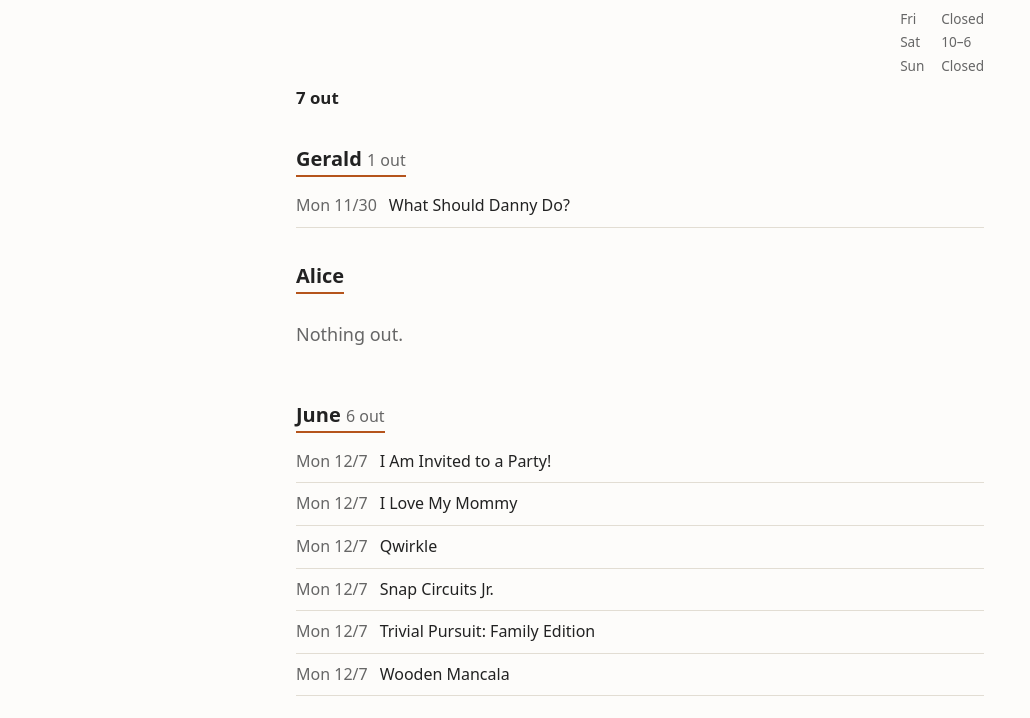
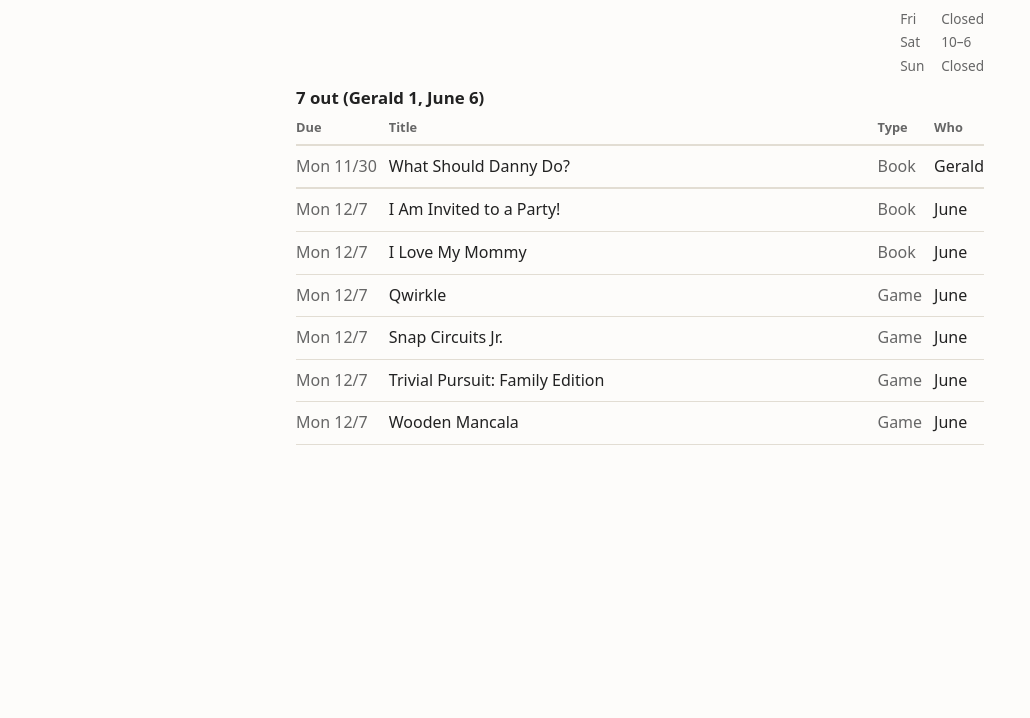
Before and after one commit to GeraldMillerGH/GeraldMillerGH.github.io, a plain HTML site: page library/index.html in a window 1280 px wide. Shown: the part 186-904 px from the top of the page, without its empty margins (0-1030 px from the left). After the commit the page ends 800 px from the top, so only its background shows below. Drawn offline with Linux system fonts and the light colour scheme.

Commit message:
Library page: single table of everything out (due, title, type, who)
Co-Authored-By: Claude Opus 5.5 <noreply@anthropic.com>
Claude-Session: https://claude.ai/code/session_01SG4CqmbeC6ad4JZiCFsL5t

```diff
--- a/library/index.html
+++ b/library/index.html
@@ -14,10 +14,15 @@ table.hours tr.today td:first-child::before{content:"\25B8 ";color:var(--accent)
 .summary{font-size:1.05rem;font-weight:600;margin:.4em 0 0}
 h2 .count{color:var(--muted);font-weight:400;font-size:1rem}
 table.books{width:100%;border-collapse:collapse;font-size:1rem}
+@media (max-width:480px){table.books{font-size:.92rem}table.books td{padding:7px 4px}}
+table.books th{text-align:left;font-size:.8rem;font-weight:600;color:var(--muted);padding:6px;border-bottom:2px solid var(--line)}
 table.books td{padding:8px 6px;border-bottom:1px solid var(--line);vertical-align:top}
-table.books td.due{white-space:nowrap;color:var(--muted);width:1%;padding-left:0}
-table.books td.flag{width:1%;white-space:nowrap;text-align:right;padding-right:0}
-.tag.late{background:#c0392b;color:#fff;margin:0}
+table.books th:first-child,table.books td:first-child{padding-left:0}
+table.books th:last-child,table.books td:last-child{padding-right:0}
+table.books td.due,table.books td.kind,table.books td.who{white-space:nowrap;width:1%}
+table.books td.due,table.books td.kind{color:var(--muted)}
+table.books td.due.late{color:#c0392b;font-weight:700}
+table.books tr.newdate td{border-top:2px solid var(--line)}
 .empty{color:var(--muted)}
 details table.books{margin-top:6px}
 </style></head>
@@ -40,7 +45,7 @@ details table.books{margin-top:6px}
 </div>
 <p class="summary" id="summary"></p>
 
-<div id="people"><p class="empty">Loading…</p></div>
+<table class="books" id="out"><tr><td class="empty">Loading…</td></tr></table>
 
 <details id="past-wrap" hidden><summary>Recently returned</summary><table class="books" id="past"></table></details>
 </main>
@@ -52,27 +57,24 @@ details table.books{margin-top:6px}
   function parse(s){var p=s.split('-');return new Date(+p[0],p[1]-1,+p[2]);}
   function fmt(s){var d=parse(s);return d.toLocaleDateString('en-US',{weekday:'short'})+' '+(d.getMonth()+1)+'/'+d.getDate();}
   function esc(s){var d=document.createElement('div');d.textContent=s||'';return d.innerHTML;}
-  function row(it,past){
-    var left=past?(it.returned?fmt(it.returned):''):(it.due?fmt(it.due):'');
-    var flag=past?esc(it.who||''):(it.status==='Overdue'?'<span class="tag late">Overdue</span>':'');
-    return '<tr><td class="due">'+left+'</td><td>'+esc(it.title)+'</td><td class="flag">'+flag+'</td></tr>';
+  var HEAD='<tr><th>Due</th><th>Title</th><th>Type</th><th>Who</th></tr>';
+  function row(it,past,brk){
+    var date=past?(it.returned?fmt(it.returned):''):(it.due?fmt(it.due):'');
+    var late=!past&&it.status==='Overdue';
+    return '<tr'+(brk?' class="newdate"':'')+'><td class="due'+(late?' late':'')+'">'+date+'</td><td>'+esc(it.title)+'</td><td class="kind">'+esc(it.kind||'Book')+'</td><td class="who">'+esc(it.who||'')+'</td></tr>';
   }
   fetch('library.json',{cache:'no-store'}).then(function(r){return r.json();}).then(function(d){
     document.getElementById('updated').textContent=d.updated?'Updated '+parse(d.updated).toLocaleDateString('en-US',{month:'short',day:'numeric'}):'';
     var items=d.items||[];
-    var open=items.filter(function(i){return i.status!=='Returned';});
+    var open=items.filter(function(i){return i.status!=='Returned';}).sort(function(a,b){
+      return (a.due||'9').localeCompare(b.due||'9')||(PEOPLE.indexOf(a.who)-PEOPLE.indexOf(b.who))||(a.kind||'').localeCompare(b.kind||'')||a.title.localeCompare(b.title);});
     var nLate=open.filter(function(i){return i.status==='Overdue';}).length;
-    document.getElementById('summary').textContent=open.length?open.length+' out'+(nLate?' · '+nLate+' overdue':''):'Nothing checked out.';
-    var who=PEOPLE.slice();
-    open.forEach(function(i){if(i.who&&who.indexOf(i.who)<0)who.push(i.who);});
-    document.getElementById('people').innerHTML=who.map(function(p){
-      var mine=open.filter(function(i){return (i.who||'')===p;}).sort(function(a,b){return (a.due||'9').localeCompare(b.due||'9')||a.title.localeCompare(b.title);});
-      return '<h2>'+esc(p)+' <span class="count">'+(mine.length?mine.length+' out':'')+'</span></h2>'+
-        (mine.length?'<table class="books">'+mine.map(function(i){return row(i,false);}).join('')+'</table>':'<p class="empty">Nothing out.</p>');
-    }).join('');
+    var per=PEOPLE.map(function(p){var n=open.filter(function(i){return i.who===p;}).length;return n?p+' '+n:'';}).filter(String).join(', ');
+    document.getElementById('summary').textContent=open.length?open.length+' out'+(per?' ('+per+')':'')+(nLate?' \u00b7 '+nLate+' overdue':''):'Nothing checked out.';
+    document.getElementById('out').innerHTML=open.length?HEAD+open.map(function(i,k){return row(i,false,k>0&&i.due!==open[k-1].due);}).join(''):'<tr><td class="empty">Nothing checked out.</td></tr>';
     var past=items.filter(function(i){return i.status==='Returned';}).sort(function(a,b){return (b.returned||'').localeCompare(a.returned||'');}).slice(0,15);
-    if(past.length){document.getElementById('past').innerHTML=past.map(function(i){return row(i,true);}).join('');document.getElementById('past-wrap').hidden=false;}
-  }).catch(function(){document.getElementById('people').innerHTML='<p class="empty">Couldn’t load the list.</p>';});
+    if(past.length){document.getElementById('past').innerHTML=HEAD.replace('Due','Returned')+past.map(function(i){return row(i,true,false);}).join('');document.getElementById('past-wrap').hidden=false;}
+  }).catch(function(){document.getElementById('out').innerHTML='<tr><td class="empty">Couldn’t load the list.</td></tr>';});
 })();
 </script>
 </body></html>
```
